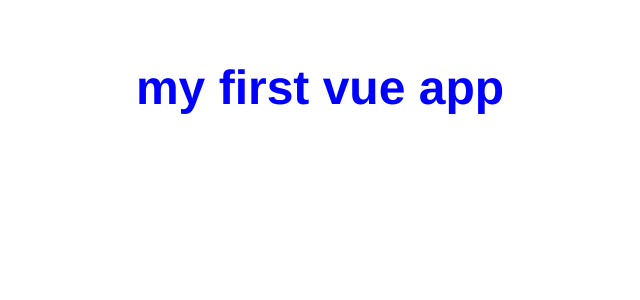
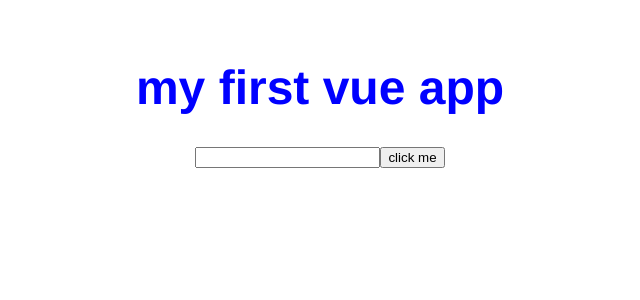
Before and after one commit to bavShehata/learning-vue, a Vue app: page / in a window 1280 px wide. Shown: the top 300 px of the page, without its empty margins (320-960 px from the left). Built offline with nearby package versions, Linux system fonts and the light colour scheme.

Commit message:
Template refs

```diff
--- a/src/App.vue
+++ b/src/App.vue
@@ -1,5 +1,7 @@
 <template>
   <h1>{{ title }}</h1>
+  <input type="text" ref="name" />
+  <button @click="handleClick">click me</button>
 </template>
 
 <script>
@@ -9,6 +11,11 @@
     return {
       title: "my first vue app",
     };
+  },
+  methods: {
+    handleClick() {
+      console.log(this.$refs.name);
+    },
   },
 };
 </script>
```
